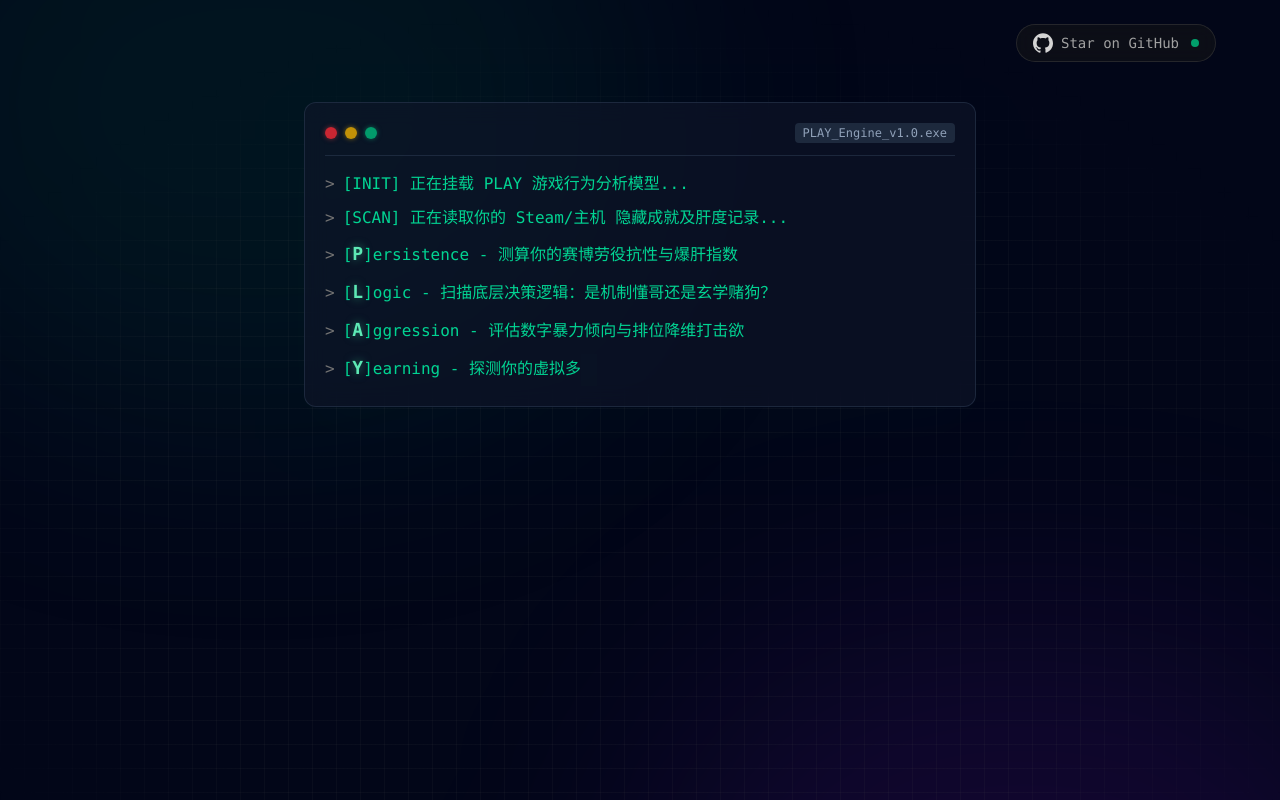
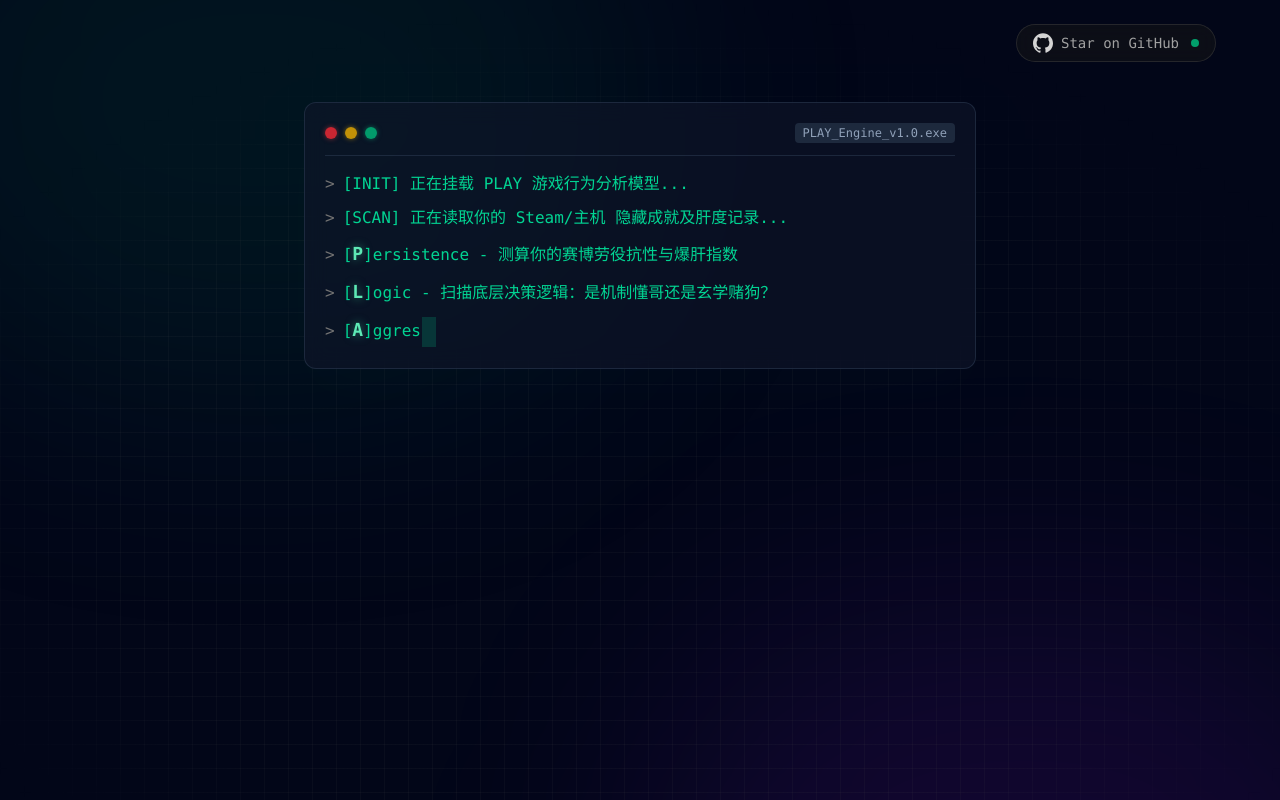
Before and after one commit to lxchapu/play, a Next.js app: page / in a window 1280 px wide. Shown: the top 800 px of the page. Built offline with nearby package versions, Linux system fonts and the light colour scheme.

Commit message:
refactor: 提取可复用的 Terminal 组件，重构首页启动动画

```diff
--- a/package.json
+++ b/package.json
@@ -10,13 +10,15 @@
     "format": "biome format --write"
   },
   "dependencies": {
+    "clsx": "^2.1.1",
     "html-to-image": "^1.11.13",
     "lucide-react": "^1.8.0",
     "motion": "^12.38.0",
     "next": "16.2.3",
     "qrcode.react": "^4.2.0",
     "react": "19.2.4",
-    "react-dom": "19.2.4"
+    "react-dom": "19.2.4",
+    "tailwind-merge": "^3.5.0"
   },
   "devDependencies": {
     "@biomejs/biome": "2.2.0",
--- a/src/app/_components/terminal-line.tsx
+++ /dev/null
@@ -1,72 +0,0 @@
-"use client";
-
-import { useEffect, useState } from "react";
-
-interface TerminalLineProps {
-  text: string;
-  delay: number;
-  onComplete?: () => void;
-  isGlitch?: boolean;
-}
-
-export const TerminalLine = ({
-  text,
-  delay,
-  onComplete,
-  isGlitch = false,
-}: TerminalLineProps) => {
-  const [displayedText, setDisplayedText] = useState<string>("");
-
-  useEffect(() => {
-    let i = 0;
-    const timer = window.setTimeout(() => {
-      const interval = window.setInterval(() => {
-        setDisplayedText(text.substring(0, i + 1));
-        i++;
-        if (i >= text.length) {
-          window.clearInterval(interval);
-          if (onComplete) window.setTimeout(onComplete, 400);
-        }
-      }, 30); // 打字速度
-      return () => window.clearInterval(interval);
-    }, delay);
-    return () => window.clearTimeout(timer);
-  }, [text, delay, onComplete]);
-
-  // 高亮 P.L.A.Y 首字母的渲染逻辑
-  const renderText = () => {
-    if (displayedText.startsWith("[")) {
-      const parts = displayedText.split("]");
-      if (parts.length > 1) {
-        const bracketContent = parts[0].substring(1);
-        const restOfText = parts.slice(1).join("]");
-
-        // 针对 P, L, A, Y 进行更亮的高亮 + 微微的霓虹投影
-        if (["P", "L", "A", "Y"].includes(bracketContent)) {
-          return (
-            <>
-              [
-              <span className="text-emerald-300 font-bold text-lg drop-shadow-[0_0_5px_rgba(52,211,153,0.6)]">
-                {bracketContent}
-              </span>
-              ]{restOfText}
-            </>
-          );
-        }
-      }
-    }
-    return displayedText;
-  };
-
-  return (
-    <div
-      className={`font-mono text-sm md:text-base mb-1 ${isGlitch ? "text-red-400 animate-pulse" : "text-emerald-400"}`}
-    >
-      <span className="mr-2 text-neutral-500">{">"}</span>
-      {renderText()}
-      {displayedText.length < text.length && (
-        <span className="animate-ping ml-1 bg-emerald-400 inline-block w-2 h-4 align-middle"></span>
-      )}
-    </div>
-  );
-};
--- /dev/null
+++ b/src/app/_components/terminal/index.tsx
@@ -0,0 +1,119 @@
+"use client";
+
+import { useState } from "react";
+import { cn } from "@/lib/cn";
+import { TerminalLine } from "./terminal-line";
+
+export interface TerminalLog {
+  text: string;
+  highlight?: string;
+  variant?: "normal" | "error";
+}
+
+interface TerminalProps {
+  logs: TerminalLog[];
+  speed?: number;
+  variant?: "normal" | "error";
+  title: string;
+  onComplete?: () => void;
+}
+
+/**
+ * 终端组件，支持逐行打字机效果，双击可跳过动画
+ */
+export function Terminal({
+  logs,
+  speed = 30,
+  variant = "normal",
+  title,
+  onComplete,
+}: TerminalProps) {
+  const [currentLineIndex, setCurrentLineIndex] = useState(0);
+  const [isFinished, setIsFinished] = useState(false);
+
+  const handleLineComplete = () => {
+    if (currentLineIndex + 1 >= logs.length) {
+      setIsFinished(true);
+      onComplete?.();
+      return;
+    }
+    setCurrentLineIndex((i) => i + 1);
+  };
+
+  const skip = () => {
+    if (isFinished) return;
+    setIsFinished(true);
+    setCurrentLineIndex(logs.length - 1);
+    onComplete?.();
+  };
+
+  const isErrorVariant = variant === "error";
+
+  return (
+    // biome-ignore lint/a11y/noStaticElementInteractions: 双击跳过动画
+    <div
+      onDoubleClick={skip}
+      className={cn(
+        "w-full max-w-2xl mx-auto bg-slate-900/60 backdrop-blur-md border rounded-xl p-5 min-h-60 shadow-2xl",
+        isErrorVariant
+          ? "border-red-900/50 shadow-red-900/10"
+          : "border-slate-700/50 shadow-emerald-900/5",
+      )}
+    >
+      <div className="flex justify-between items-center mb-4 border-b border-slate-700/50 pb-3">
+        <div className="flex gap-2">
+          <div className="w-3 h-3 rounded-full bg-red-500/80 shadow-[0_0_5px_rgba(239,68,68,0.5)]"></div>
+          <div
+            className={cn(
+              "w-3 h-3 rounded-full",
+              isErrorVariant
+                ? "bg-slate-600"
+                : "bg-yellow-500/80 shadow-[0_0_5px_rgba(234,179,8,0.5)]",
+            )}
+          ></div>
+          <div
+            className={cn(
+              "w-3 h-3 rounded-full",
+              isErrorVariant
+                ? "bg-slate-600"
+                : "bg-emerald-500/80 shadow-[0_0_5px_rgba(16,185,129,0.5)]",
+            )}
+          ></div>
+        </div>
+        <span
+          className={cn(
+            "text-xs font-mono px-2 py-0.5 rounded",
+            isErrorVariant
+              ? "text-red-400/80 bg-red-950/30 border border-red-900/50"
+              : "bg-slate-800 text-slate-400",
+          )}
+        >
+          {title}
+        </span>
+      </div>
+
+      <div className="flex flex-col gap-1.5">
+        {logs.map((log, index) => {
+          const isVisible = index <= currentLineIndex;
+          const isCurrentLine = index === currentLineIndex;
+
+          return (
+            isVisible && (
+              <TerminalLine
+                key={isFinished ? `done-${index}` : index}
+                text={log.text}
+                highlight={log.highlight}
+                variant={log.variant}
+                typingSpeed={speed}
+                isActive={isCurrentLine && !isFinished}
+                onComplete={
+                  isCurrentLine && !isFinished ? handleLineComplete : undefined
+                }
+              />
+            )
+          );
+        })}
+      </div>
+    </div>
+  );
+}
--- /dev/null
+++ b/src/app/_components/terminal/terminal-line.tsx
@@ -0,0 +1,77 @@
+"use client";
+
+import { useEffect, useState } from "react";
+import { cn } from "@/lib/cn";
+
+interface TerminalLineProps {
+  text: string;
+  highlight?: string;
+  variant?: "normal" | "error";
+  typingSpeed?: number;
+  isActive?: boolean;
+  onComplete?: () => void;
+}
+
+export function TerminalLine({
+  text,
+  highlight,
+  variant = "normal",
+  typingSpeed = 30,
+  isActive = true,
+  onComplete,
+}: TerminalLineProps) {
+  const [displayedText, setDisplayedText] = useState<string>("");
+
+  // biome-ignore lint/correctness/useExhaustiveDependencies: 仅在挂载时执行一次
+  useEffect(() => {
+    if (!isActive) {
+      setDisplayedText(text);
+      return;
+    }
+
+    let i = 0;
+    const interval = window.setInterval(() => {
+      i++;
+      setDisplayedText(text.substring(0, i));
+      if (i >= text.length) {
+        window.clearInterval(interval);
+        if (onComplete) window.setTimeout(onComplete, 400);
+      }
+    }, typingSpeed);
+
+    return () => window.clearInterval(interval);
+  }, []);
+
+  const renderText = () => {
+    if (!highlight || !displayedText.includes(highlight)) {
+      return displayedText;
+    }
+    const idx = displayedText.indexOf(highlight);
+    return (
+      <>
+        {displayedText.substring(0, idx)}
+        <span className="text-emerald-300 font-bold text-lg drop-shadow-[0_0_5px_rgba(52,211,153,0.6)]">
+          {displayedText.substring(idx, idx + highlight.length)}
+        </span>
+        {displayedText.substring(idx + highlight.length)}
+      </>
+    );
+  };
+
+  const isError = variant === "error";
+
+  return (
+    <div
+      className={cn(
+        "font-mono text-sm md:text-base mb-1",
+        isError ? "text-red-400 animate-pulse" : "text-emerald-400",
+      )}
+    >
+      <span className="mr-2 text-neutral-500">{">"}</span>
+      {renderText()}
+      {displayedText.length < text.length && (
+        <span className="animate-ping ml-1 bg-emerald-400 inline-block w-2 h-4 align-middle"></span>
+      )}
+    </div>
+  );
+}
--- a/src/app/page.tsx
+++ b/src/app/page.tsx
@@ -2,35 +2,28 @@
 import "./_styles/style.css";
 
 import { useRouter } from "next/navigation";
-import { useEffect, useState } from "react";
+import { useState } from "react";
 import { GithubLink } from "./_components/github-link";
-import { TerminalLine } from "./_components/terminal-line";
+import { Terminal, type TerminalLog } from "./_components/terminal";
+
+const LOGS: TerminalLog[] = [
+  { text: "[INIT] 正在挂载 PLAY 游戏行为分析模型..." },
+  { text: "[SCAN] 正在读取你的 Steam/主机 隐藏成就及肝度记录..." },
+  { text: "[P]ersistence - 测算你的赛博劳役抗性与爆肝指数", highlight: "P" },
+  {
+    text: "[L]ogic - 扫描底层决策逻辑：是机制懂哥还是玄学赌狗？",
+    highlight: "L",
+  },
+  { text: "[A]ggression - 评估数字暴力倾向与排位降维打击欲", highlight: "A" },
+  { text: "[Y]earning - 探测你的虚拟多巴胺受体与剧情沉浸底线", highlight: "Y" },
+  { text: "[DONE] 传感器校准完毕，准备直面真实的自己。", variant: "error" },
+];
 
 export default function LandingPage() {
   const router = useRouter();
-  const [bootSequence, setBootSequence] = useState<number>(0);
+  const [booted, setBooted] = useState(false);
   const [agreed, setAgreed] = useState<boolean>(false);
   const [isHovering, setIsHovering] = useState<boolean>(false);
-
-  // 强化“游戏”属性的文案
-  const sequences: string[] = [
-    "[INIT] 正在挂载 PLAY 游戏行为分析模型...",
-    "[SCAN] 正在读取你的 Steam/主机 隐藏成就及肝度记录...",
-    "[P]ersistence - 测算你的赛博劳役抗性与爆肝指数",
-    "[L]ogic - 扫描底层决策逻辑：是机制懂哥还是玄学赌狗？",
-    "[A]ggression - 评估数字暴力倾向与排位降维打击欲",
-    "[Y]earning - 探测你的虚拟多巴胺受体与剧情沉浸底线",
-    "[DONE] 传感器校准完毕，准备直面真实的自己。",
-  ];
-
-  useEffect(() => {
-    if (bootSequence < sequences.length) {
-      const timer = setTimeout(() => {
-        setBootSequence((prev) => prev + 1);
-      }, 1000);
-      return () => clearTimeout(timer);
-    }
-  }, [bootSequence]);
 
   const handleStart = () => {
     if (!agreed) return;
@@ -46,37 +39,13 @@ export default function LandingPage() {
       </div>
       <div className="relative z-1 w-full max-w-250 mx-auto">
         <div className="px-8 pt-10 pb-30 flex flex-col gap-8">
-          {/* 顶部：带有毛玻璃质感的终端区 */}
-          <div className="w-full max-w-2xl mx-auto bg-slate-900/60 backdrop-blur-md border border-slate-700/50 rounded-xl p-5 min-h-60 shadow-2xl shadow-emerald-900/5">
-            <div className="flex justify-between items-center mb-4 border-b border-slate-700/50 pb-3">
-              <div className="flex gap-2">
-                <div className="w-3 h-3 rounded-full bg-red-500/80 shadow-[0_0_5px_rgba(239,68,68,0.5)]"></div>
-                <div className="w-3 h-3 rounded-full bg-yellow-500/80 shadow-[0_0_5px_rgba(234,179,8,0.5)]"></div>
-                <div className="w-3 h-3 rounded-full bg-emerald-500/80 shadow-[0_0_5px_rgba(16,185,129,0.5)]"></div>
-              </div>
-              <span className="text-xs font-mono text-slate-400 px-2 py-0.5 bg-slate-800 rounded">
-                PLAY_Engine_v1.0.exe
-              </span>
-            </div>
-
-            <div className="flex flex-col gap-1.5">
-              {sequences.map(
-                (text, index) =>
-                  index <= bootSequence && (
-                    <TerminalLine
-                      key={text}
-                      text={text}
-                      delay={0}
-                      isGlitch={index === sequences.length - 1}
-                    />
-                  ),
-              )}
-            </div>
-          </div>
-
-          {/* 核心内容区：当加载完毕后淡入显示 */}
+          <Terminal
+            title="PLAY_Engine_v1.0.exe"
+            logs={LOGS}
+            onComplete={() => setBooted(true)}
+          />
           <div
-            className={`transition-all duration-1000 ease-in-out flex flex-col items-center gap-8 ${bootSequence >= sequences.length ? "opacity-100 translate-y-0" : "opacity-0 translate-y-8"}`}
+            className={`transition-all duration-1000 ease-in-out flex flex-col items-center gap-8 ${booted ? "opacity-100 translate-y-0" : "opacity-0 translate-y-8"}`}
           >
             <div className="text-center space-y-4 flex flex-col items-center">
               {/* 游戏玩家专属人格鉴定标签 */}
--- /dev/null
+++ b/src/lib/cn.ts
@@ -0,0 +1,6 @@
+import { type ClassValue, clsx } from "clsx";
+import { twMerge } from "tailwind-merge";
+
+export function cn(...inputs: ClassValue[]) {
+  return twMerge(clsx(inputs));
+}
```
Also changed, not shown: 1 other file (tests, documents, lock files or other folders).
